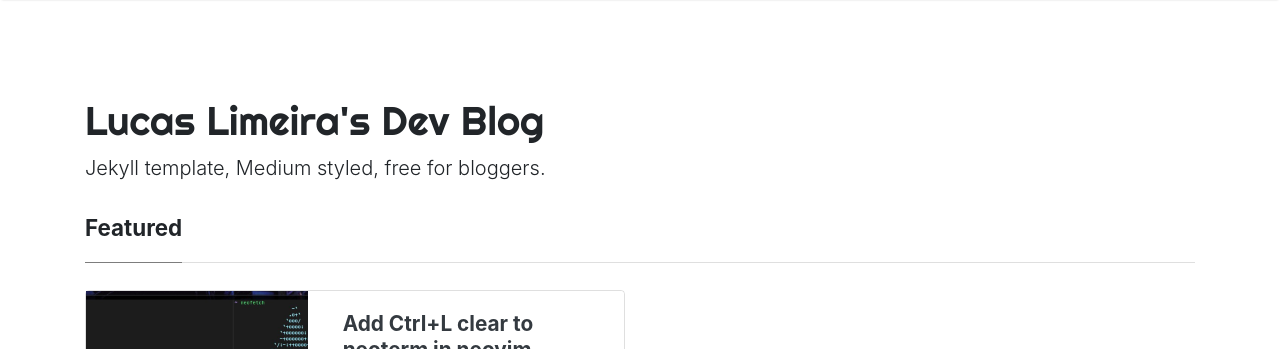
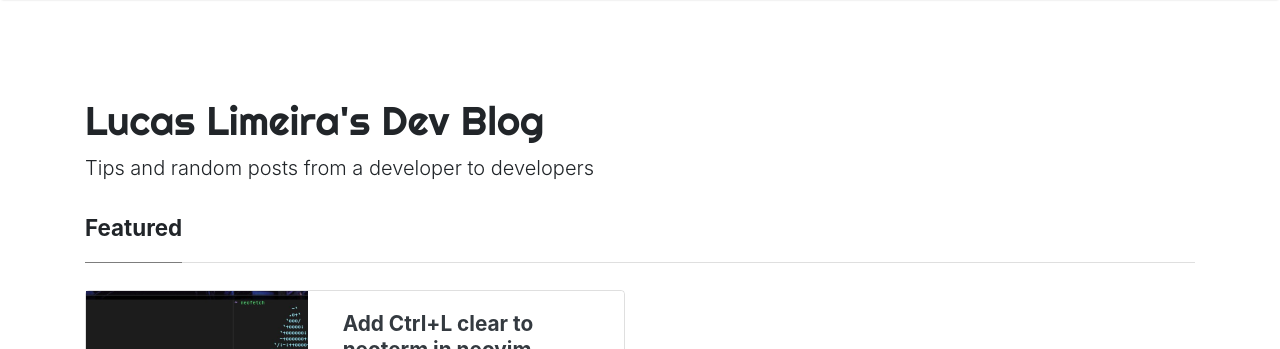
Before and after one commit to limeiralucas/limeiralucas.github.io, a Jekyll site: the page built from index.html, in a window 1280 px wide and 900 px high. Shown: the top 349 px of the window. Built offline with Jekyll 4.4.1, drawn with Linux system fonts in a browser that asks for light colours; nearby versions of some CDN libraries; the list of posts is cut into pages by our own code.

Commit message:
changed blog description

```diff
--- a/_config.yml
+++ b/_config.yml
@@ -1,7 +1,7 @@
 # Site
 name: "Lucas Limeira's Dev Blog"
 title: "Lucas Limeira's Dev Blog"
-description: "Jekyll template, Medium styled, free for bloggers."
+description: "Tips and random posts from a developer to developers"
 logo: 'assets/images/logo.png'
 favicon: 'assets/images/favicon.ico'
 baseurl: ''
```
